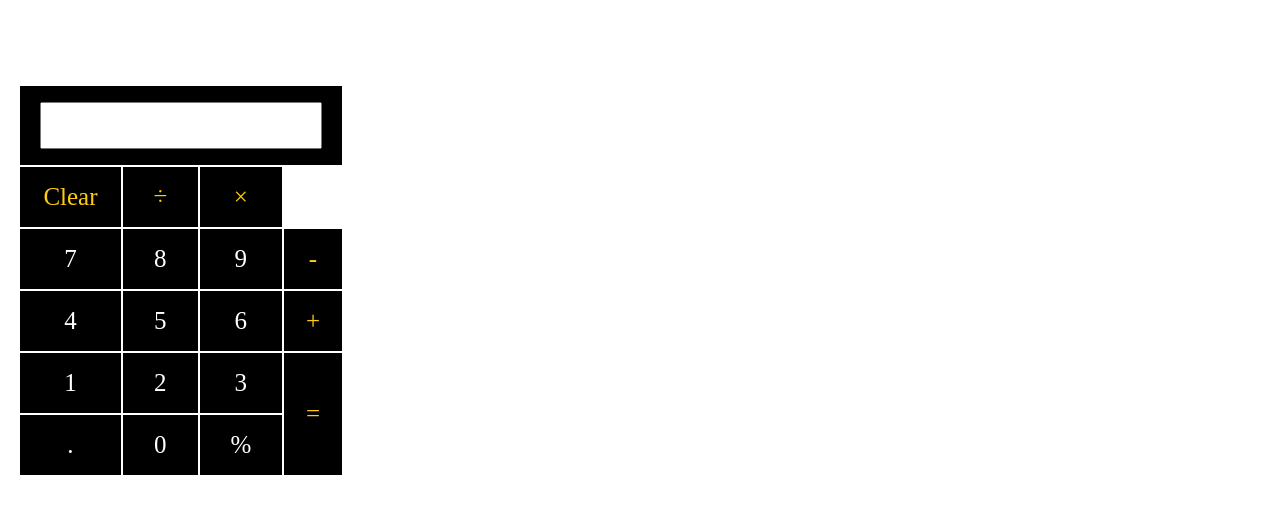
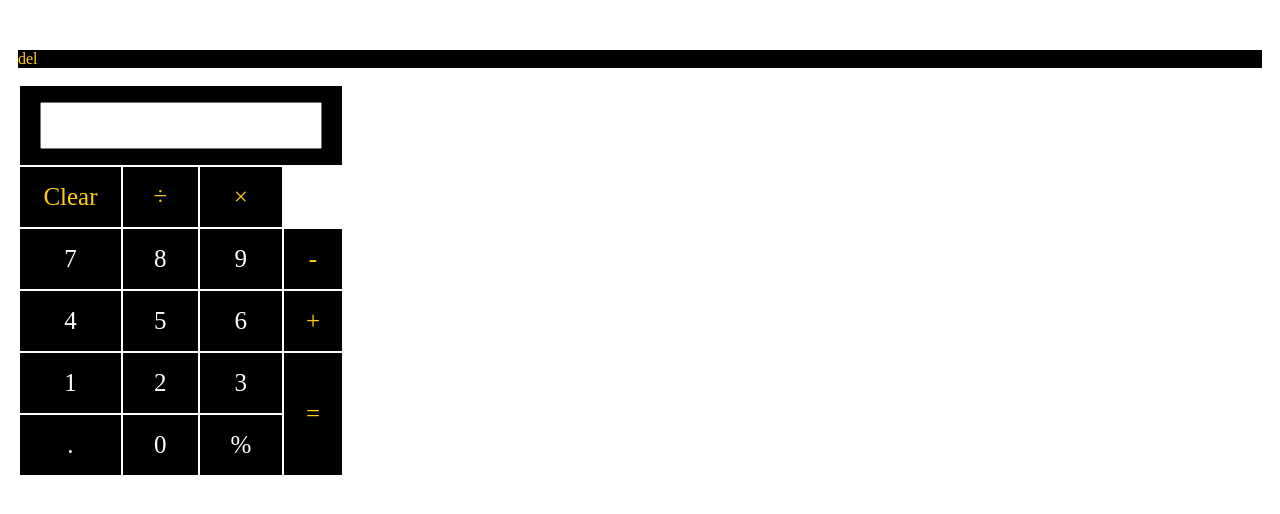
Before and after one commit to mithun62/calculator, a plain HTML site: page index.html in a window 1280 px wide. Drawn offline with Linux system fonts and the light colour scheme.

Commit message:
Update index.html

```diff
--- a/index.html
+++ b/index.html
@@ -22,7 +22,10 @@
     .p{
       padding:0px 28px;
     }
-
+    p{
+      background:black;
+      color:rgb(255,205,15);
+      }
     .display{
       outline:none;
       padding:10px 5px;
```
